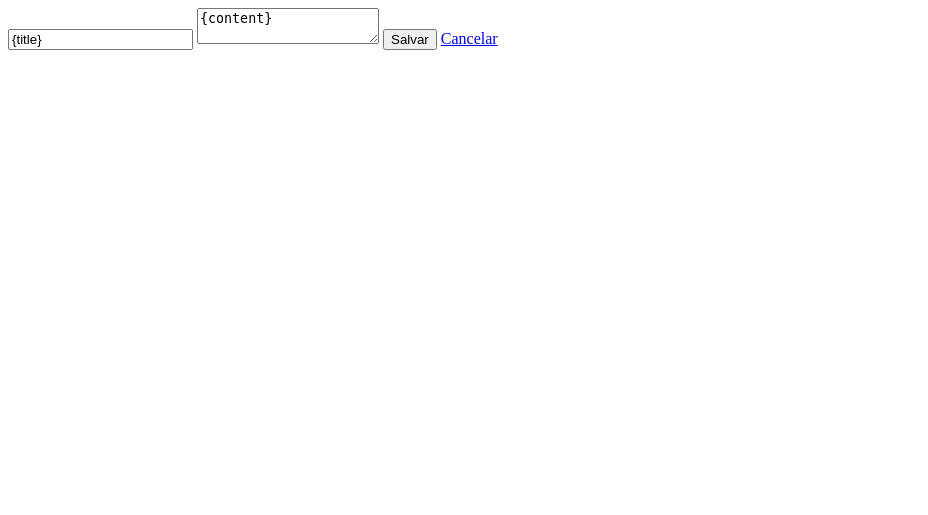
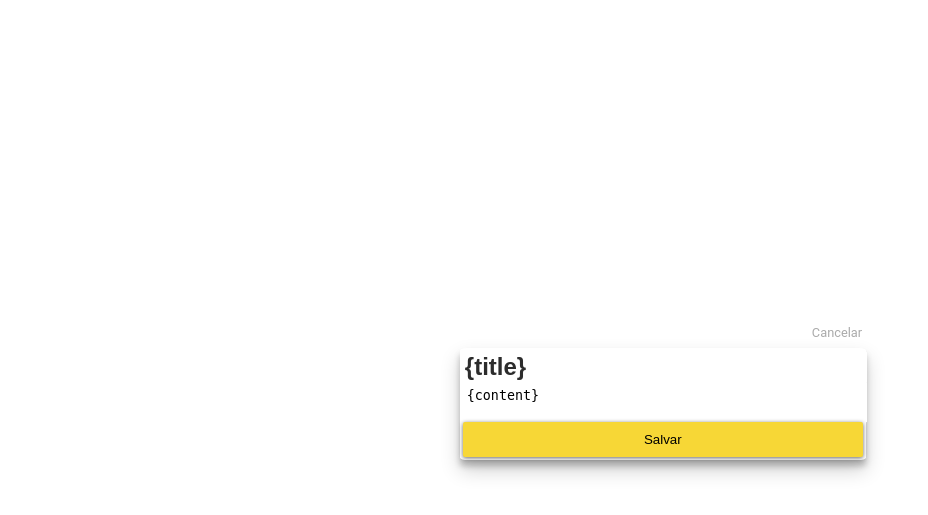
Before and after one commit to brunozalc/p1-tecweb, a Python web app: template templates/edit.html in a window 1280 px wide. Shown: the top 515 px of the page, without its empty margins (0-928 px from the left). Run offline with Jinja, Linux system fonts and the light colour scheme; the template is opened without the code that fills it, so the values that code supplies are empty; some libraries are stand-ins or nearby versions.

Commit message:
é o que temos

```diff
--- a/templates/edit.html
+++ b/templates/edit.html
@@ -1,7 +1,35 @@
-<form class="update-form" action="/update" method="POST">
-  <input type="hidden" name="id" value="{id}" />
-  <input type="text" name="titulo" value="{title}" />
-  <textarea name="detalhes">{content}</textarea>
-  <button type="submit">Salvar</button>
-  <a href="/">Cancelar</a>
-</form>
+<!DOCTYPE html>
+<html>
+  <head>
+    <meta charset="UTF-8" />
+    <meta name="viewport" content="width=device-width, initial-scale=1" />
+    <title>Get-it</title>
+    <link
+      rel="stylesheet"
+      href="https://cdnjs.cloudflare.com/ajax/libs/meyer-reset/2.0/reset.min.css"
+      integrity="sha512-NmLkDIU1C/C88wi324HBc+S2kLhi08PN5GDeUVVVC/BVt/9Izdsc9SVeVfA1UZbY3sHUlDSyRXhCzHfr6hmPPw=="
+      crossorigin="anonymous"
+    />
+    <link rel="stylesheet" href="../templates/styles.css" />
+  </head>
+
+  <body>
+    <div class="modal-window" id="modal-window">
+      <div>
+        <a href="/" class="modal-close">Cancelar</a>
+        <form class="form-card" method="post" action="/update">
+          <input
+            class="form-card-title"
+            type="text"
+            name="titulo"
+            value="{title}"
+            placeholder="Título"
+          />
+          <textarea class="autoresize" name="detalhes">{content}</textarea>
+          <input type="hidden" name="id" value="{id}" />
+          <button class="btn" type="submit">Salvar</button>
+        </form>
+      </div>
+    </div>
+  </body>
+</html>
--- a/templates/styles.css
+++ b/templates/styles.css
@@ -239,23 +239,56 @@ main {
   font-size: normal;
 }
 
-.update-form {
-  display: flex;
-  flex-direction: column;
-  align-items: flex-start;
+.modal-window {
+  position: fixed;
+  background-color: rgba(255, 255, 255, 0.25);
+  top: 0;
+  right: 0;
+  bottom: 0;
+  left: 0;
+  z-index: 999;
+  visibility: visible;
+  opacity: 1;
+  pointer-events: auto;
+}
 
-  margin: 2% 5% 0 5%;
+.modal-window > div {
+  width: 400px;
+  position: absolute;
+  top: 50%;
+  left: 50%;
+  transform: translate(-50%, -50%);
+  padding: 2em;
+  background: white;
+  border-radius: 1rem;
+}
 
-  width: 30%;
-  height: 5%;
-  padding: 1% 0.7% 0.7%;
+.modal-close {
+  color: #aaa;
+  line-height: 50px;
+  font-size: 80%;
+  position: absolute;
+  right: 0;
+  text-align: center;
+  top: 0;
+  width: 70px;
+  text-decoration: none;
+}
 
-  border-width: 0;
-  outline: none;
-  border-radius: 2%;
-  box-shadow: 0 10px 20px rgba(0, 0, 0, 0.19), 0 6px 6px rgba(0, 0, 0, 0.23);
+.modal-close:hover {
+  color: black;
+}
 
-  display: none;
+.modal-window .form-card {
+  width: 100%;
+}
+
+.modal-window .form-card-title {
+  width: 100%;
+}
+
+.modal-window .autoresize {
+  width: 100%;
 }
 
 .card-color-1 {
@@ -322,7 +355,6 @@ main {
   transform: rotate(9deg);
 }
 
-
 /* estilos da página 404 */
 
 .error-container {
```
